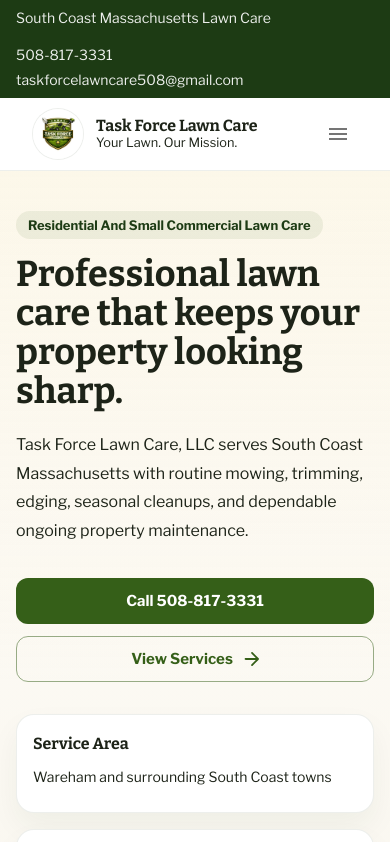
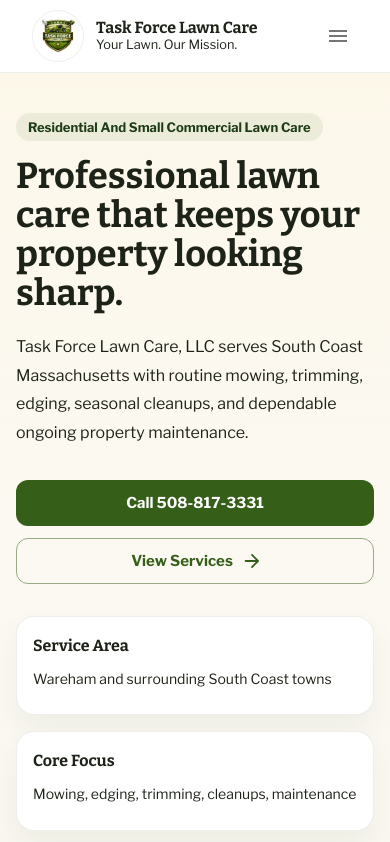
Before and after one commit to elevatewebnmarketing-hub/Task-Force-Lawn-Care, a React (Vite) app: page / in a window 390 px wide. Shown: the top 842 px of the page. Built offline with nearby package versions, Linux system fonts and the light colour scheme.

Commit message:
Adjust mobile why-section and remove top info bar

```diff
--- a/src/components/Layout.jsx
+++ b/src/components/Layout.jsx
@@ -67,34 +67,6 @@
 
   return (
     <Box sx={{ bgcolor: "background.default", overflowX: "clip", width: "100%", maxWidth: "100%" }}>
-      <Box sx={{ bgcolor: "primary.dark", color: "rgba(255,255,255,0.92)", py: 1 }}>
-        <Container
-          maxWidth="lg"
-          sx={{
-            display: "flex",
-            justifyContent: "space-between",
-            gap: 2,
-            flexWrap: "wrap",
-            fontSize: 14,
-            px: { xs: 2, sm: 3 },
-          }}
-        >
-          <Typography variant="body2">South Coast Massachusetts Lawn Care</Typography>
-          <Stack
-            direction={{ xs: "column", sm: "row" }}
-            spacing={{ xs: 0.5, sm: 2 }}
-            sx={{ minWidth: 0, maxWidth: "100%" }}
-          >
-            <Link href={phoneHref} color="inherit" underline="none" sx={{ overflowWrap: "anywhere" }}>
-              {phoneDisplay}
-            </Link>
-            <Link href={`mailto:${email}`} color="inherit" underline="none" sx={{ overflowWrap: "anywhere" }}>
-              {email}
-            </Link>
-          </Stack>
-        </Container>
-      </Box>
-
       <AppBar position="sticky" color="inherit">
         <Container maxWidth="lg">
           <Toolbar sx={{ px: { xs: 2, sm: 3 }, py: 1.25, gap: 1.5, minWidth: 0 }}>
--- a/src/pages/HomePage.jsx
+++ b/src/pages/HomePage.jsx
@@ -191,15 +191,36 @@
                 component="img"
                 image="/images/suburban-yard-cleanup.png"
                 alt="Well maintained yard with edging and cleanup work"
-                sx={{ height: { xs: 220, sm: 320, md: 420 }, objectFit: "cover" }}
+                sx={{
+                  display: "block",
+                  width: "100%",
+                  height: { xs: "auto", sm: 320, md: 420 },
+                  maxHeight: { xs: 340, sm: "none" },
+                  objectFit: { xs: "contain", sm: "cover" },
+                  objectPosition: "center",
+                  bgcolor: { xs: "#eef3e7", sm: "transparent" },
+                }}
               />
             </Card>
-            <Box>
-              <Chip label="Why Choose Task Force" sx={{ mb: 2, bgcolor: "rgba(53,95,24,0.08)", color: "primary.dark", fontWeight: 700 }} />
-              <Typography variant="h2" sx={{ mb: 2 }}>
+            <Box sx={{ minWidth: 0 }}>
+              <Chip
+                label="Why Choose Task Force"
+                sx={{
+                  mb: 2,
+                  bgcolor: "rgba(53,95,24,0.08)",
+                  color: "primary.dark",
+                  fontWeight: 700,
+                  maxWidth: { xs: "100%", sm: "fit-content" },
+                }}
+              />
+              <Typography variant="h2" sx={{ mb: 2, fontSize: { xs: "1.8rem", sm: "2.2rem", md: "2.9rem" } }}>
                 Dependable service with a straightforward local approach.
               </Typography>
-              <Typography variant="body1" color="text.secondary" sx={{ lineHeight: 1.85, mb: 3 }}>
+              <Typography
+                variant="body1"
+                color="text.secondary"
+                sx={{ lineHeight: { xs: 1.75, sm: 1.85 }, mb: 3, fontSize: { xs: "0.98rem", sm: "1rem" } }}
+              >
                 The site is now focused on what property owners actually want to know:
                 the services offered, where the business works, how to get a quote, and
                 why the company is a reliable fit for recurring lawn care.
@@ -208,7 +229,11 @@
                 {reasonsToChoose.map((reason) => (
                   <Stack key={reason} direction="row" spacing={1.25} alignItems="flex-start">
                     <Box sx={{ width: 10, height: 10, borderRadius: 999, bgcolor: "secondary.main", mt: 1 }} />
-                    <Typography variant="body1" color="text.secondary" sx={{ lineHeight: 1.75 }}>
+                    <Typography
+                      variant="body1"
+                      color="text.secondary"
+                      sx={{ lineHeight: 1.75, fontSize: { xs: "0.96rem", sm: "1rem" }, minWidth: 0 }}
+                    >
                       {reason}
                     </Typography>
                   </Stack>
```
